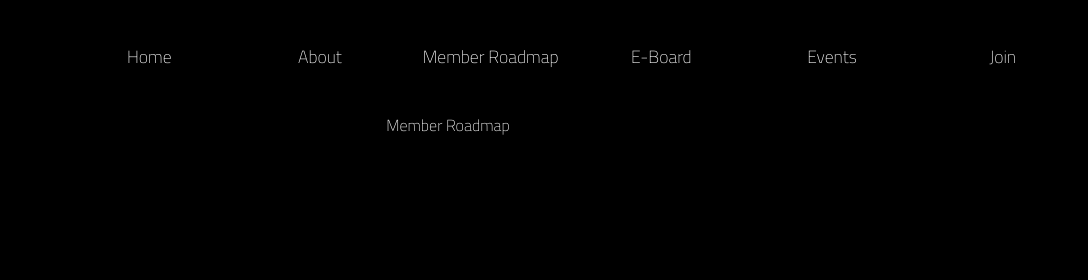
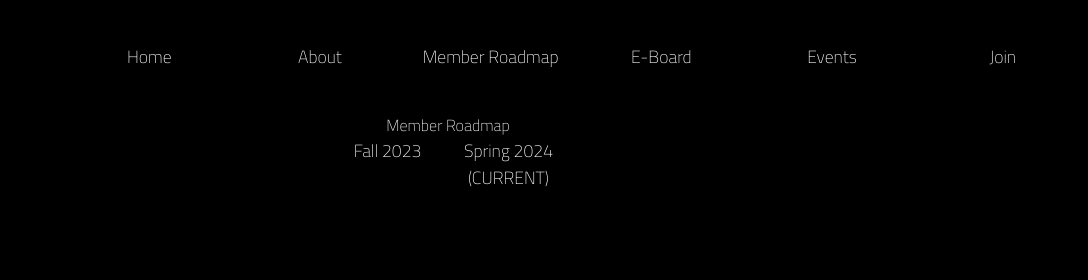
Before and after one commit to aztec-quantum/club-site, a plain HTML site: page index.html in a window 1280 px wide. Both pictures are taken after a click on the link "Member Roadmap". Shown: the top 280 px of the page, 192-1280 px from the left. Drawn offline with Linux system fonts and the light colour scheme.

Commit message:
added roadmap navbar for each semester

```diff
--- a/index.html
+++ b/index.html
@@ -85,6 +85,7 @@
             <h2>at San Diego State University</h2>
             <span></span>
         </div>
+
         <!-- About Page -->
         <div id="about" class="page about-container">
             <h1 class="about-header">What We Do</h1>
@@ -119,10 +120,44 @@
             </div>
         </div>
 
+
+
+
+
+
+
         <!--  Member Roadmap Page -->
          <div id="roadmap" class="page roadmap-container">
            Member Roadmap
+           <nav class="nav-selector-container">
+                <div class="nav-selector">
+                    <a href="#" onclick="switchPage('spring2023')">Fall 2023</a>
+                </div>
+                <div class="nav-selector">
+                    <a href="#" onclick="switchPage('spring2024')">Spring 2024 (CURRENT)</a>
+                </div>
+            </nav>
+
+
+
+
+
+
+
+
+
+
+
         </div>
+
+
+
+
+
+
+
+
+
 
 
         <!-- E-Board Page -->
@@ -158,7 +193,7 @@
                 <div class="eboard-grid-item">
                     <h4>Membership Officer/Founder</h4>
                     <img src="./assets/images/20230913_191113.JPG" alt="Tanner Kocher">
-                    <p>James Marsh is a third year Computer Science major at SDSU. He serves as the primary communication link between club organizers and participants, helping to ensure that the club maintains a positive, inclusive, and collaborative environment. Aside from quantum computing, his interests include software engineering, photography, and live music.</p>
+                    <p>James Marsh is a third year Computer Science major at SDSU, minoring in mathematics. Aside from quantum computing, his interests include software engineering, photography, and live music.</p>
                 </div>
                 <div class="eboard-grid-item">
                     <h4>Technical Officer/Founder</h4>
```
